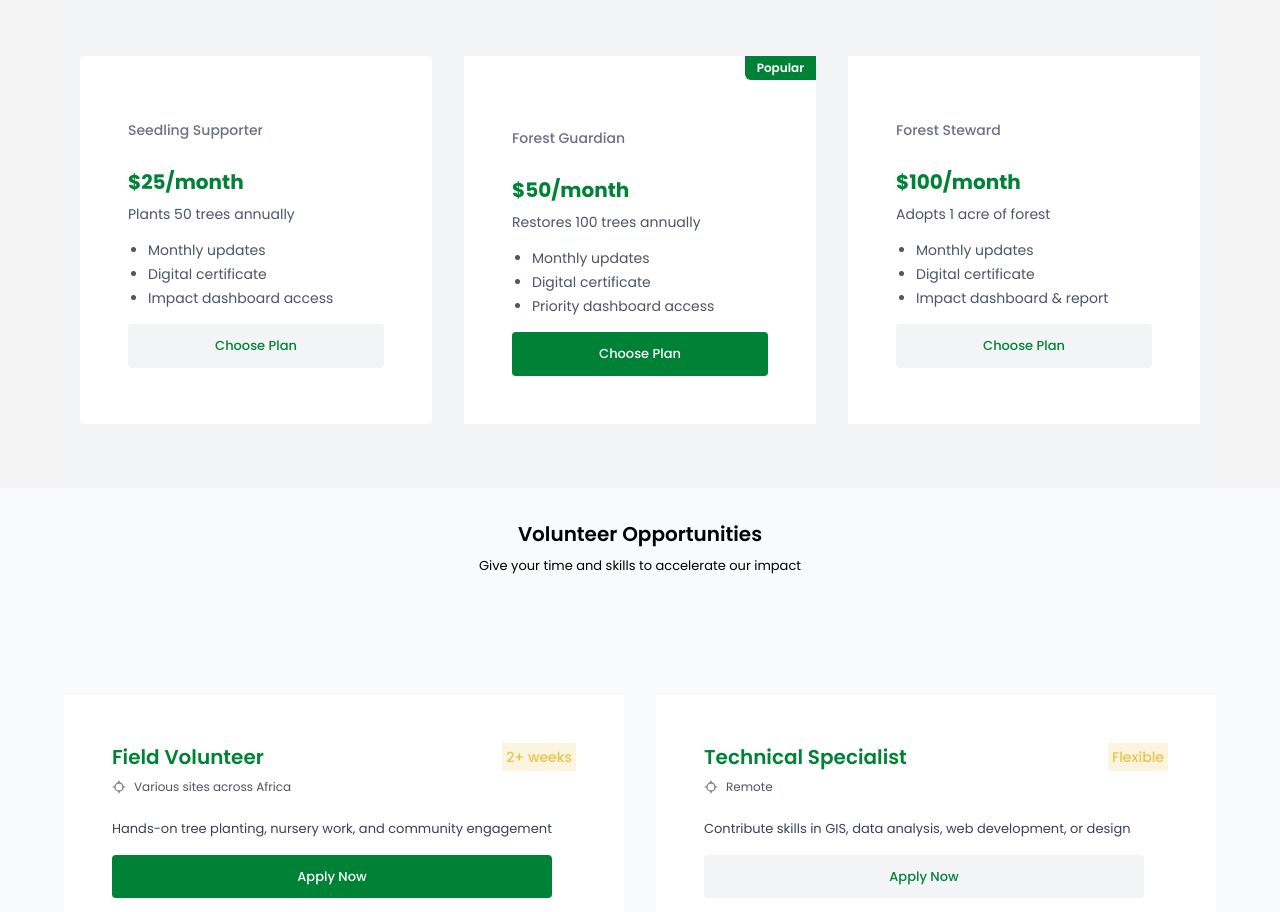
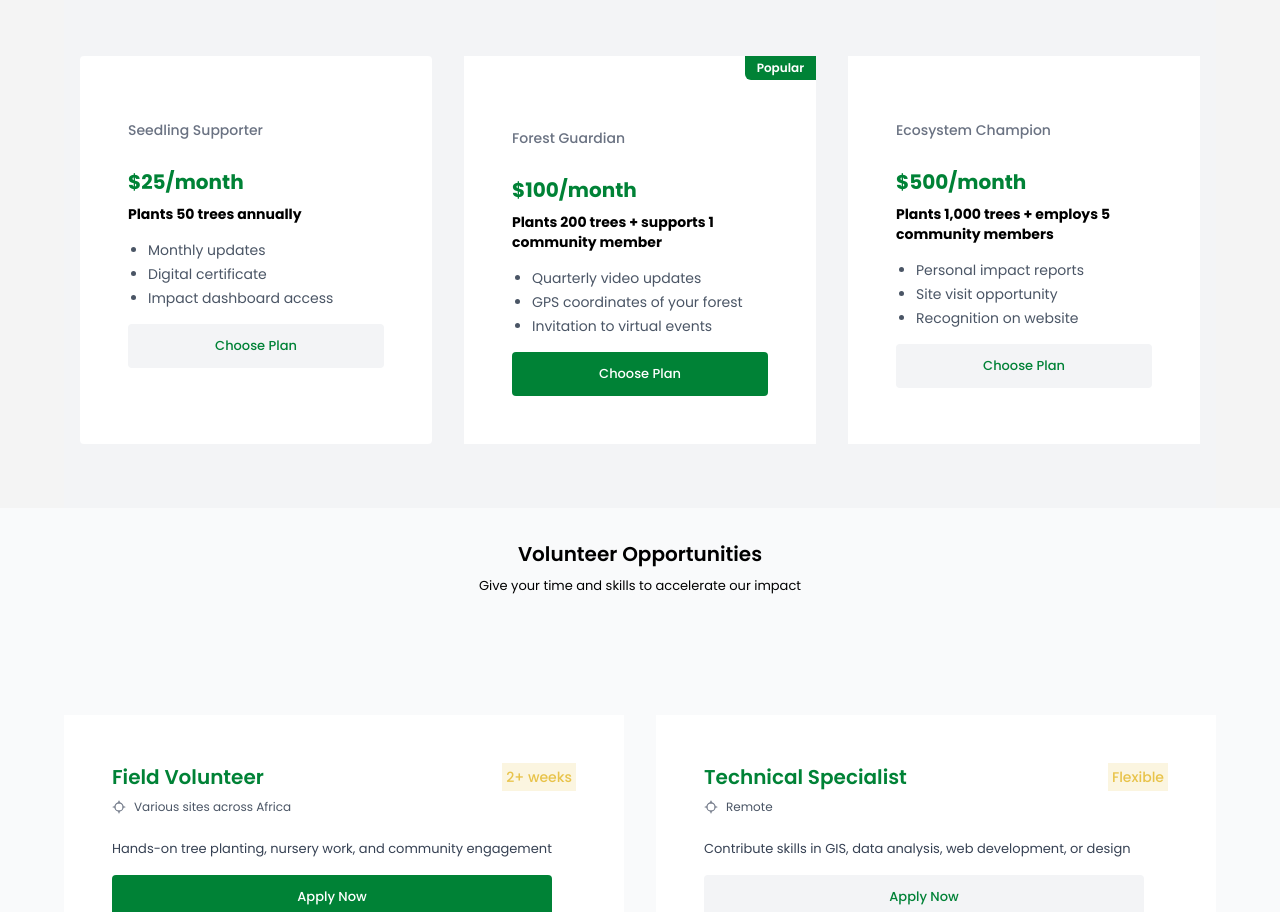
Before and after one commit to BVR-INNOVATION-GROUP/ensigo-webiste, a Next.js app: page /involvement in a window 1280 px wide. Shown: the part 2260-3172 px from the top of the page. Built offline with nearby package versions, Linux system fonts and the light colour scheme.

Commit message:
Slight adjustment on Plans page

```diff
--- a/components/screen/involvement/Plans.tsx
+++ b/components/screen/involvement/Plans.tsx
@@ -15,7 +15,7 @@ const Plans = () => {
               <span className="text-green-700 text-xl font-bold">
                 $25/month
               </span>
-              <span className="text-gray-600 text-sm">
+              <span className="text-black-600 text-sm font-bold">
                 Plants 50 trees annually
               </span>
               <ul className="list-disc pl-5 text-gray-600 space-y-1 mt-2 text-sm">
@@ -41,15 +41,15 @@ const Plans = () => {
                 Forest Guardian
               </span>
               <span className="text-green-700 text-xl font-bold">
-                $50/month
+                $100/month
               </span>
-              <span className="text-gray-600 text-sm">
-                Restores 100 trees annually
+              <span className="text-black-600 text-sm font-bold">
+                Plants 200 trees + supports 1 community member
               </span>
               <ul className="list-disc pl-5 text-gray-600 space-y-1 mt-2 text-sm">
-                <li>Monthly updates</li>
-                <li>Digital certificate</li>
-                <li>Priority dashboard access</li>
+                <li>Quarterly video updates</li>
+                <li>GPS coordinates of your forest</li>
+                <li>Invitation to virtual events</li>
               </ul>
             </div>
             <button className="mt-4 bg-green-700 text-white font-medium py-3 px-6 rounded w-full text-center">
@@ -61,18 +61,18 @@ const Plans = () => {
           <InfoCard leftAlign={true}>
             <div className="flex flex-col gap-2">
               <span className="text-sm text-gray-500 mb-5 font-medium">
-                Forest Steward
+                Ecosystem Champion
               </span>
               <span className="text-green-700 text-xl font-bold">
-                $100/month
+                $500/month
               </span>
-              <span className="text-gray-600 text-sm">
-                Adopts 1 acre of forest
+              <span className="text-black-600 text-sm font-bold">
+                Plants 1,000 trees + employs 5 community members
               </span>
               <ul className="list-disc pl-5 text-gray-600 space-y-1 mt-2 text-sm">
-                <li>Monthly updates</li>
-                <li>Digital certificate</li>
-                <li>Impact dashboard & report</li>
+                <li>Personal impact reports</li>
+                <li>Site visit opportunity</li>
+                <li>Recognition on website</li>
               </ul>
             </div>
             <button className="mt-4 bg-gray-100 text-green-700 font-medium py-3 px-6 rounded w-full text-center">
```
